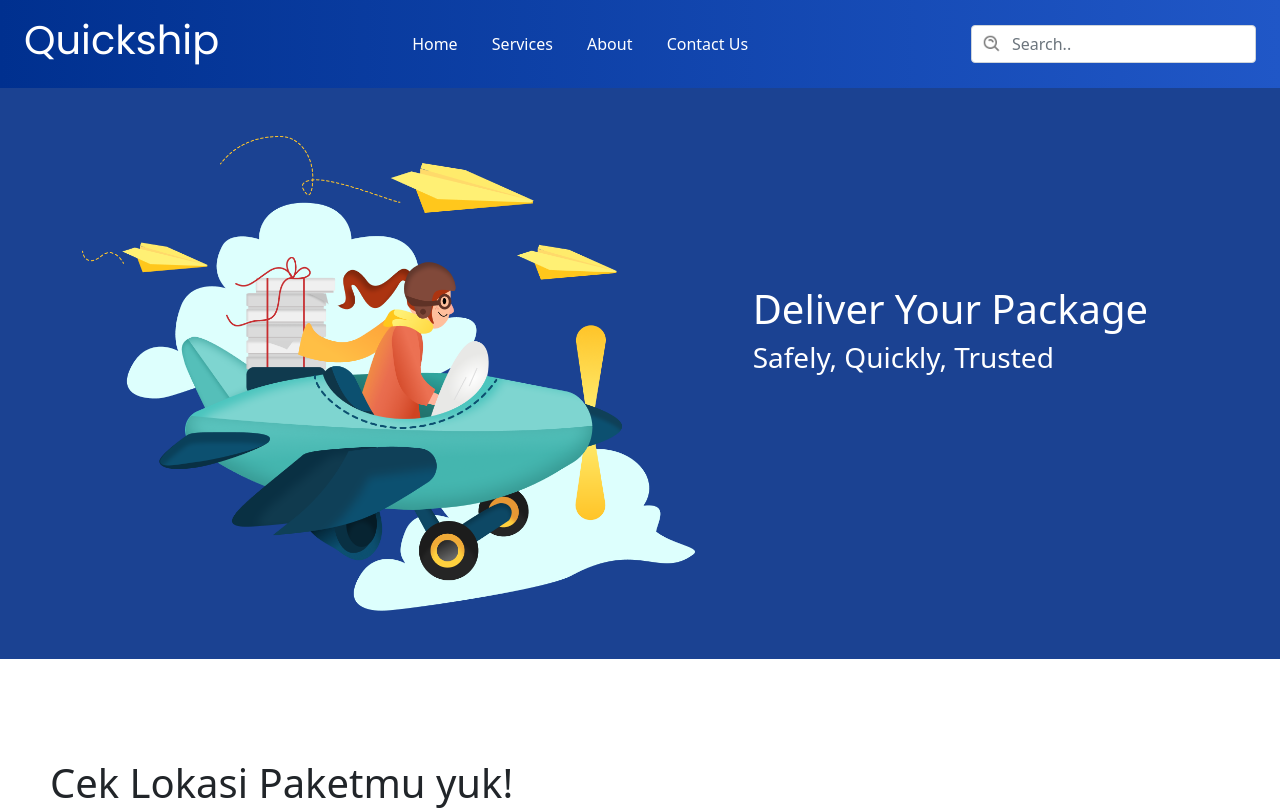
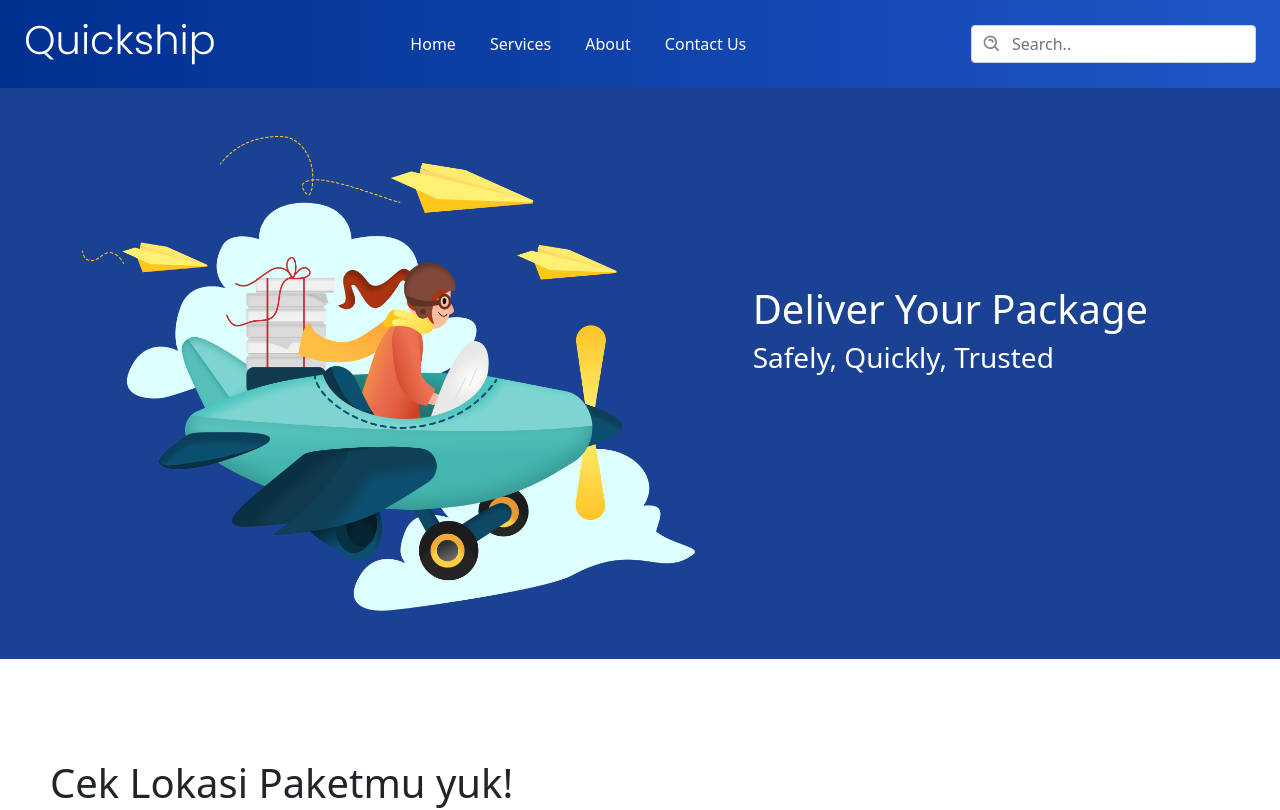
Before and after one commit to lakszaidan/quickship_admin, a plain HTML site: page index.html in a window 1280 px wide. Shown: the top 810 px of the page. Drawn offline with nearby package versions, Linux system fonts and the light colour scheme; no server answers.

Commit message:
Update index.html

```diff
--- a/index.html
+++ b/index.html
@@ -13,11 +13,9 @@
 
   <link rel="preconnect" href="https://fonts.googleapis.com">
   <link rel="preconnect" href="https://fonts.gstatic.com" crossorigin>
-  <link href="https://fonts.googleapis.com/css2?family=Open+Sans:wght@300;400&display=swap" rel="stylesheet">
+<link href="https://fonts.googleapis.com/css2?family=Open+Sans:wght@300&display=swap" rel="stylesheet">
 
-  <link rel="preconnect" href="https://fonts.googleapis.com">
-  <link rel="preconnect" href="https://fonts.gstatic.com" crossorigin>
-  <link href="https://fonts.googleapis.com/css2?family=Poppins:wght@100;200;300;400&display=swap" rel="stylesheet">
+  <link href="https://fonts.googleapis.com/css2?family=Poppins:wght@100;200;300&display=swap" rel="stylesheet">
 
   <link rel="stylesheet" href="./assets/css/main.css">
   <link rel="stylesheet" href="./assets/css/animation.css">
```
